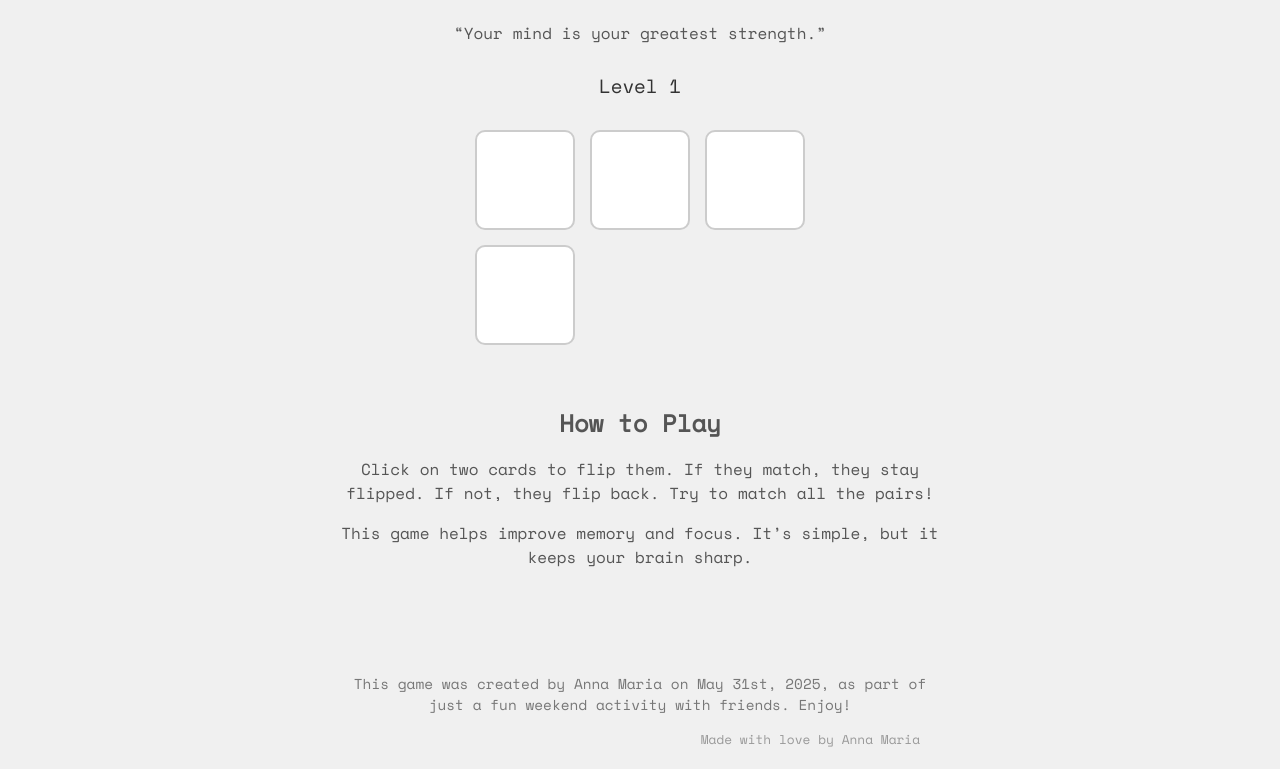
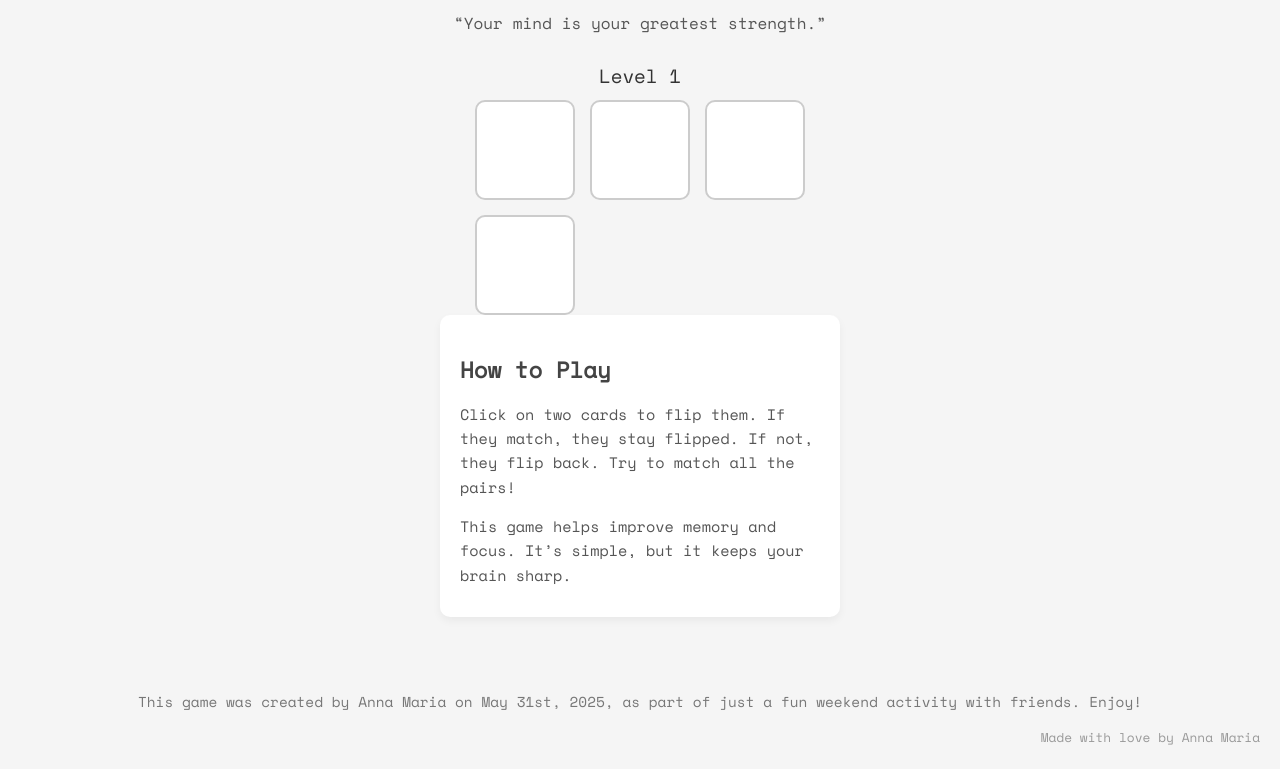
Before and after one commit to Annamaria9-coder/card-matching-memory-game, a plain HTML site: page index.html in a window 1280 px wide. Shown: the part 115-884 px from the top of the page. After the commit the page ends 862 px from the top, so only its background shows below. Drawn offline with nearby package versions, Linux system fonts and the light colour scheme.

Commit message:
Update style.css

```diff
--- a/style.css
+++ b/style.css
@@ -1,37 +1,75 @@
 body {
   font-family: 'Space Mono', monospace;
-  background-color: #f0f0f0;
+  background-color: #f5f5f5;
   margin: 0;
   padding: 0;
   display: flex;
   flex-direction: column;
   align-items: center;
+  color: #333;
 }
 
 h1 {
   margin-top: 40px;
   font-size: 2.5rem;
-  color: #333;
+  color: #222;
+}
+
+#main-wrapper {
+  display: flex;
+  justify-content: center;
+  align-items: flex-start;
+  gap: 40px;
+  width: 100%;
+  max-width: 1200px;
+  padding: 40px 20px;
+}
+
+#instructions {
+  flex: 1;
+  max-width: 400px;
+  background-color: #ffffff;
+  padding: 20px;
+  border-radius: 10px;
+  box-shadow: 0 4px 8px rgba(0, 0, 0, 0.05);
+}
+
+#instructions h2 {
+  font-size: 1.4rem;
+  margin-bottom: 10px;
+  color: #444;
+}
+
+#instructions p {
+  margin-bottom: 10px;
+  line-height: 1.6;
+  font-size: 0.95rem;
+  color: #555;
+}
+
+#game-container {
+  flex: 1;
+  display: flex;
+  flex-direction: column;
+  align-items: center;
 }
 
 #quote-box {
-  margin-top: 10px;
   font-size: 1rem;
   color: #555;
   text-align: center;
+  margin-bottom: 10px;
   padding: 0 20px;
-  max-width: 500px;
   min-height: 40px;
 }
 
 #message {
-  margin-top: 10px;
+  margin-bottom: 10px;
   font-size: 1.2rem;
   color: #333;
 }
 
 #game-board {
-  margin-top: 30px;
   display: grid;
   grid-template-columns: repeat(auto-fill, minmax(100px, 1fr));
   gap: 15px;
@@ -61,29 +99,13 @@ h1 {
   transform: scale(1.05);
 }
 
-#instructions {
-  margin: 40px 20px;
-  max-width: 600px;
-  text-align: center;
-  color: #555;
-}
-
-#instructions h2 {
-  font-size: 1.5rem;
-  margin-bottom: 10px;
-}
-
-#instructions p {
-  margin-bottom: 10px;
-  line-height: 1.5;
-}
-
 footer {
-  margin: 40px 20px;
+  margin-top: 60px;
+  margin-bottom: 20px;
   font-size: 0.9rem;
   color: #777;
   text-align: center;
-  max-width: 600px;
+  width: 100%;
   position: relative;
 }
 
```
